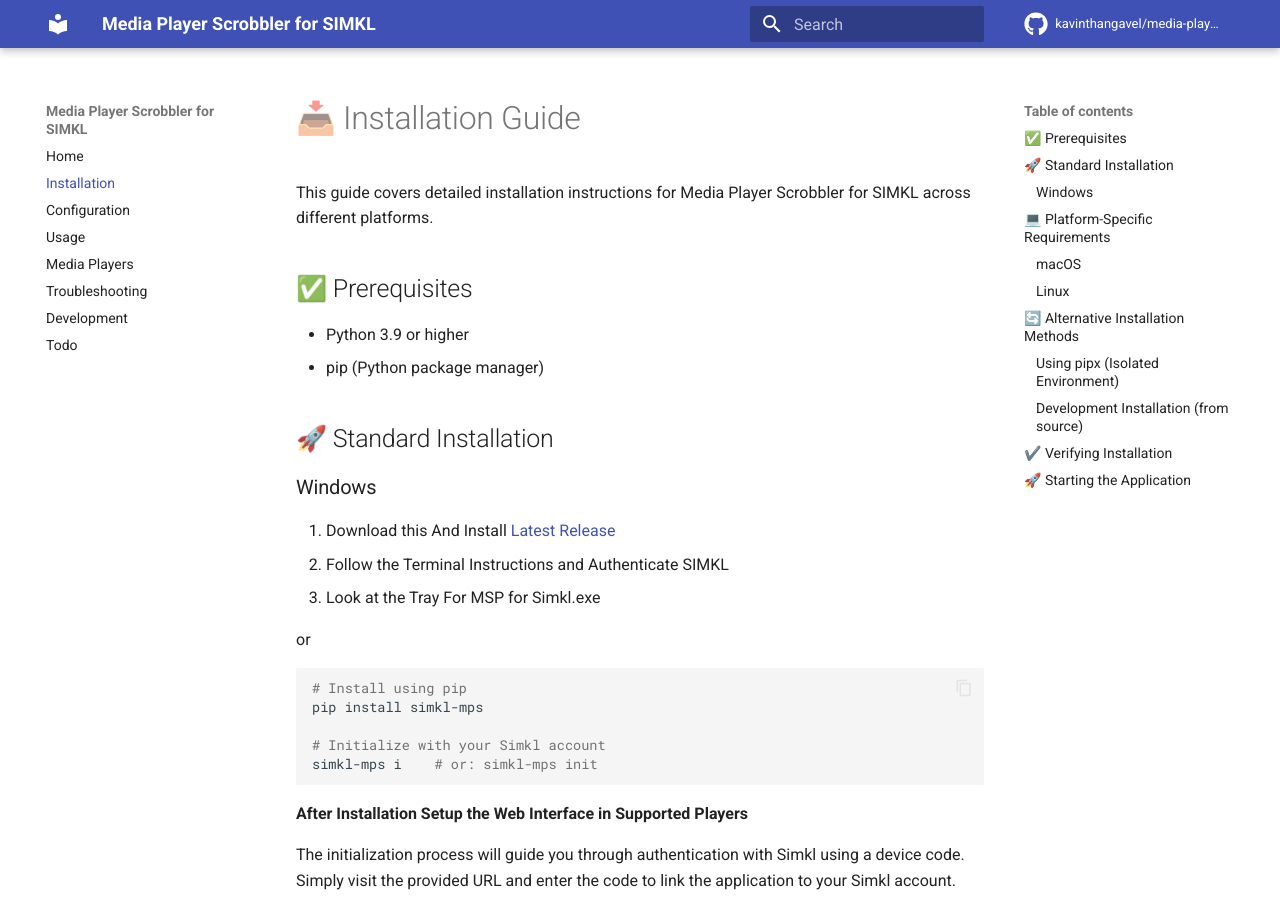
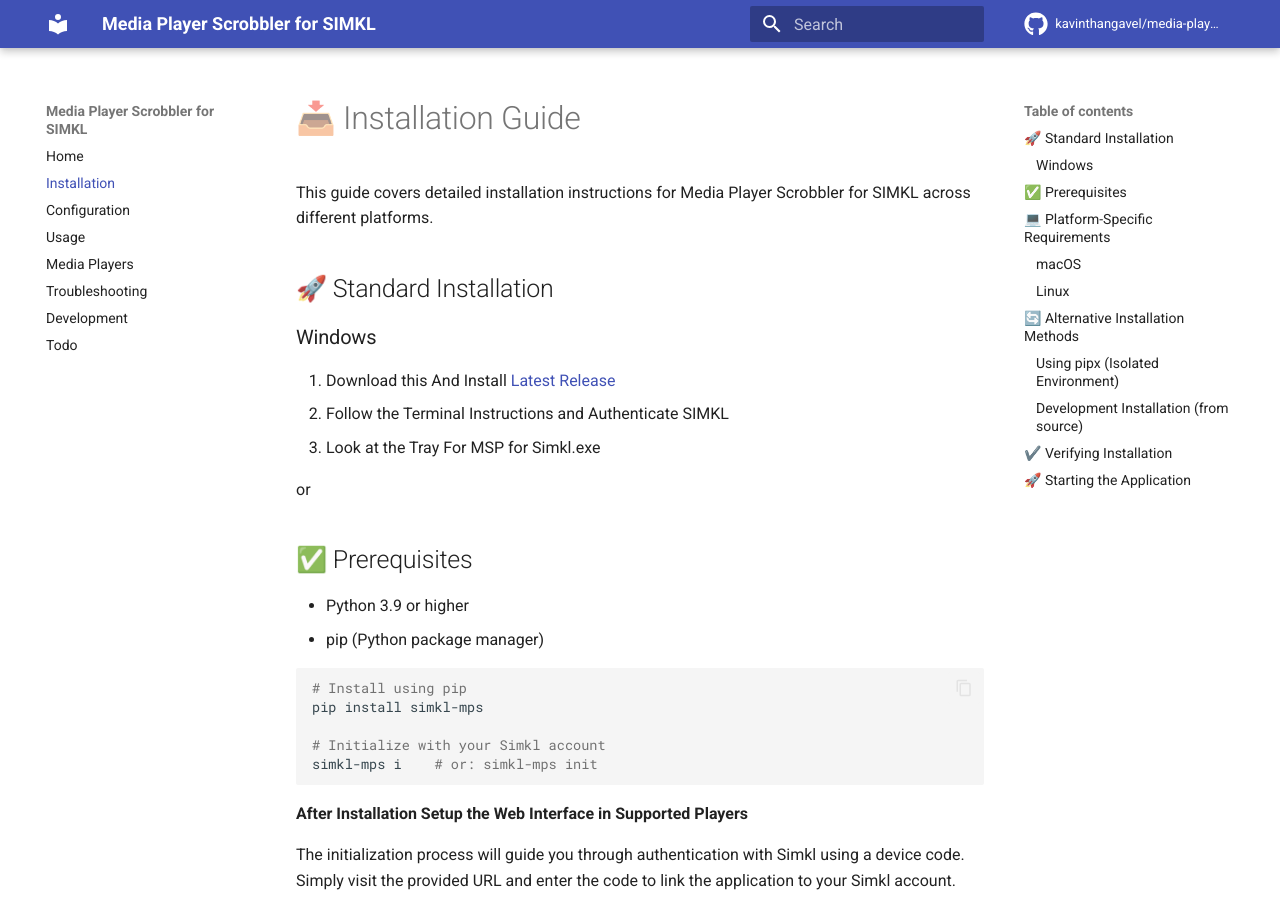
Before and after one commit to ByteTrix/Media-Player-Scrobbler-for-Simkl, an MkDocs documentation site: the page built from docs/installation.md, in a window 1280 px wide and 900 px high. Built offline with MkDocs 1.6.1 and Material for MkDocs 9.7.7, drawn with Linux system fonts in a browser that asks for light colours; comment, search, counter and statistics services are not loaded; part of the change alters nothing that is shown.

````diff
--- a/docs/installation.md
+++ b/docs/installation.md
@@ -2,10 +2,6 @@
 
 This guide covers detailed installation instructions for Media Player Scrobbler for SIMKL across different platforms.
 
-## ✅ Prerequisites
-
-- Python 3.9 or higher
-- pip (Python package manager)
 
 ## 🚀 Standard Installation
 
@@ -18,6 +14,11 @@ This guide covers detailed installation instructions for Media Player Scrobbler
 3. Look at the Tray For MSP for Simkl.exe
 
 or
+
+## ✅ Prerequisites
+
+- Python 3.9 or higher
+- pip (Python package manager)
 
 ```bash
 # Install using pip
````
